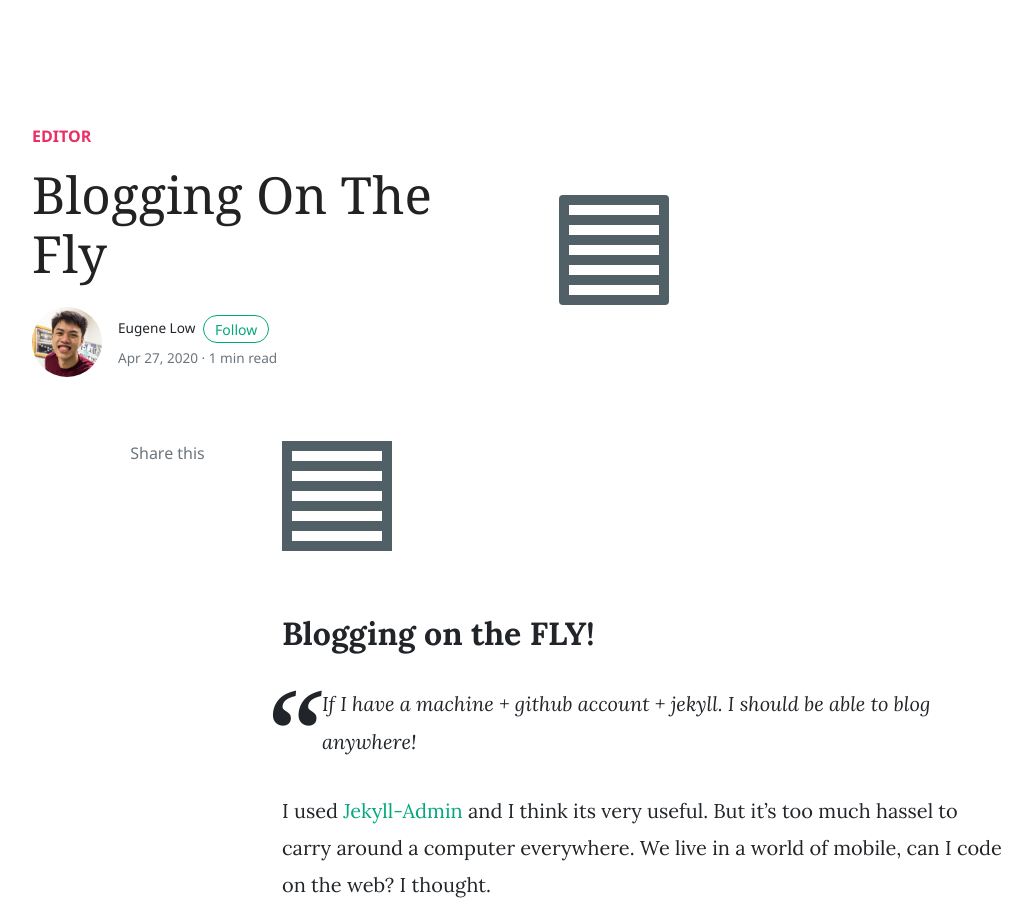
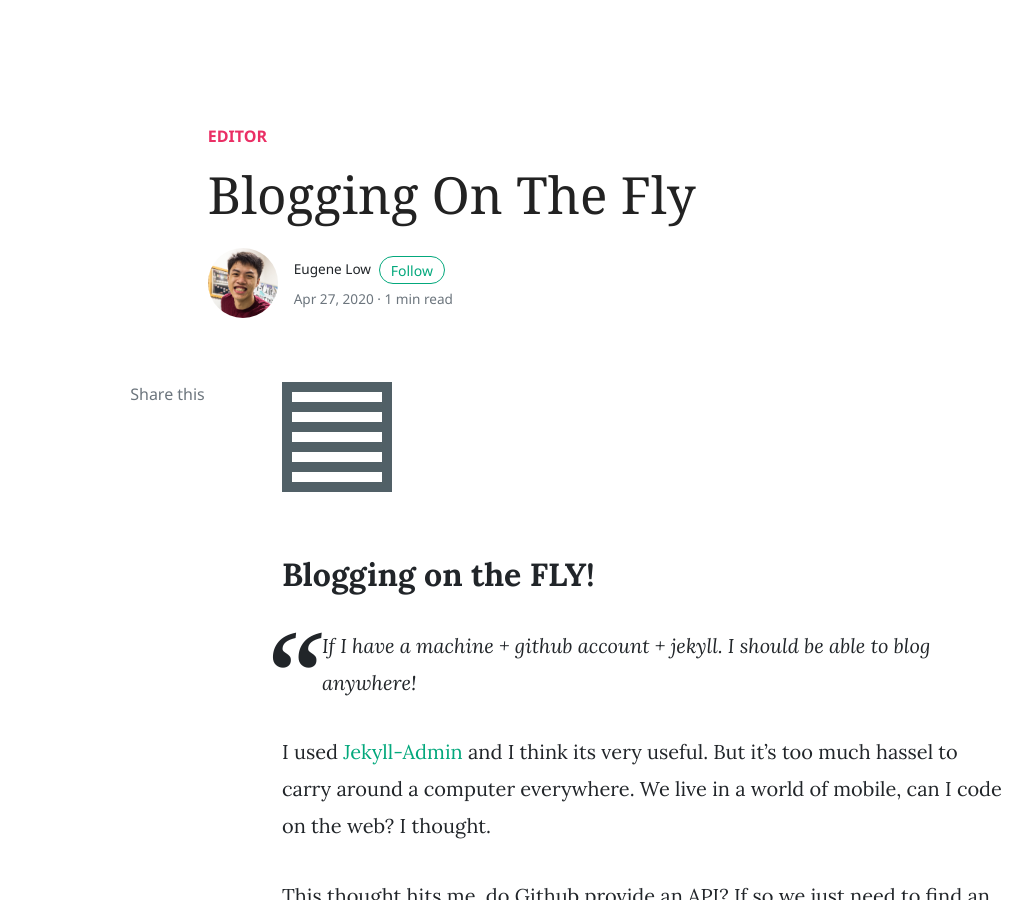
Before and after one commit to lowzhao/lowzhao, a Jekyll site: the page built from _posts/2020-04-27-blogging-on-the-fly.md, in a window 1280 px wide and 900 px high. Shown: the whole window, without its empty margins (88-1120 px from the left). Built offline with Jekyll 4.4.1, drawn with Linux system fonts in a browser that asks for light colours; nearby versions of some CDN libraries; comment, search, counter and statistics services are not loaded.

Commit message:
Update 2020-04-27-blogging-on-the-fly.md

```diff
--- a/_posts/2020-04-27-blogging-on-the-fly.md
+++ b/_posts/2020-04-27-blogging-on-the-fly.md
@@ -4,7 +4,6 @@ layout: post
 author: eugene
 categories: editor
 tags: featured
-image: assets/images/prose.gif
 ---
 ![prose.gif]({{site.baseurl}}/assets/images/prose.gif)
 
```
